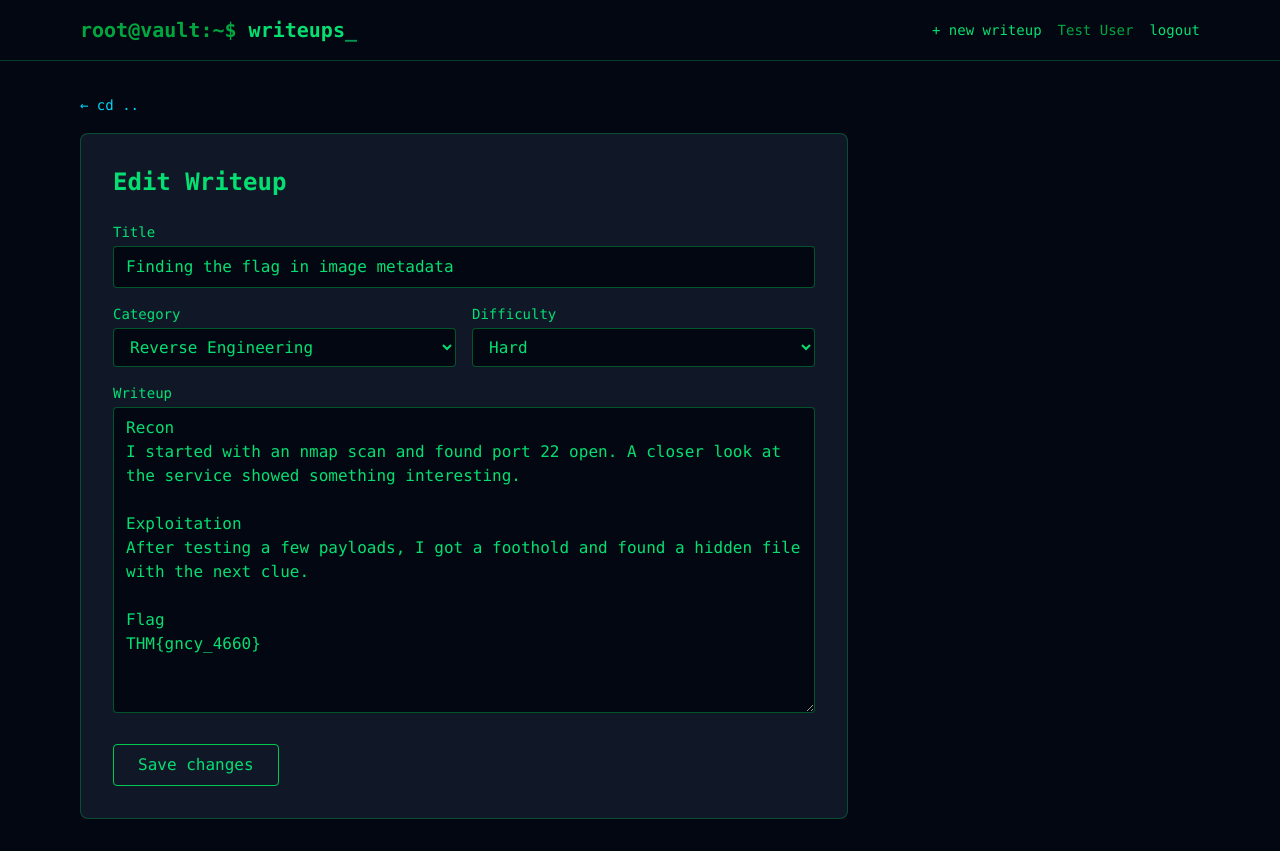
After one commit to maidejakupi/writeup-vault, a Laravel app: page /writeups/1/edit in a window 1280 px wide. The commit adds this page. Run offline with Laravel 12, Linux system fonts and the light colour scheme; a user stored in the database is signed in; data comes from the database, SQL or seed files in the repository; style sheets or scripts are compiled from the project's sources.

Commit message:
Add writeup CRUD with validation, flash messages and route model binding

```diff
--- a/app/Http/Controllers/WriteupController.php
+++ b/app/Http/Controllers/WriteupController.php
@@ -3,6 +3,8 @@
 namespace App\Http\Controllers;
 
 use App\Models\Writeup;
+use Illuminate\Http\Request;
+use Illuminate\Validation\Rule;
 
 class WriteupController extends Controller
 {
@@ -13,8 +15,56 @@ class WriteupController extends Controller
         return view('writeups.index', compact('writeups'));
     }
 
+    public function create()
+    {
+        return view('writeups.create');
+    }
+
+    public function store(Request $request)
+    {
+        $validated = $this->validateWriteup($request);
+
+        $writeup = $request->user()->writeups()->create($validated);
+
+        return redirect()->route('writeups.show', $writeup)
+            ->with('success', 'Writeup created successfully.');
+    }
+
     public function show(Writeup $writeup)
     {
         return view('writeups.show', compact('writeup'));
     }
+
+    public function edit(Writeup $writeup)
+    {
+        return view('writeups.edit', compact('writeup'));
+    }
+
+    public function update(Request $request, Writeup $writeup)
+    {
+        $validated = $this->validateWriteup($request);
+
+        $writeup->update($validated);
+
+        return redirect()->route('writeups.show', $writeup)
+            ->with('success', 'Writeup updated successfully.');
+    }
+
+    public function destroy(Writeup $writeup)
+    {
+        $writeup->delete();
+
+        return redirect()->route('writeups.index')
+            ->with('success', 'Writeup deleted.');
+    }
+
+    private function validateWriteup(Request $request): array
+    {
+        return $request->validate([
+            'title' => 'required|string|max:255',
+            'category' => ['required', Rule::in(Writeup::CATEGORIES)],
+            'difficulty' => ['required', Rule::in(Writeup::DIFFICULTIES)],
+            'body' => 'required|string|min:20',
+        ]);
+    }
 }
--- a/app/Models/Writeup.php
+++ b/app/Models/Writeup.php
@@ -9,6 +9,8 @@ use Illuminate\Database\Eloquent\Relations\BelongsTo;
 class Writeup extends Model
 {
     use HasFactory;
+    public const CATEGORIES = ['Web', 'Crypto', 'Forensics', 'Pwn', 'Reverse Engineering', 'OSINT', 'Misc'];
+    public const DIFFICULTIES = ['Easy', 'Medium', 'Hard'];
 
     protected $fillable = [
         'title',
--- a/resources/views/components/layout.blade.php
+++ b/resources/views/components/layout.blade.php
@@ -15,6 +15,8 @@
 
         <div class="flex items-center gap-4 text-sm">
             @auth
+
+                <a href="{{ route('writeups.create') }}" class="hover:text-green-200">+ new writeup</a>
                 <span class="text-green-600">{{ auth()->user()->name }}</span>
                 <form method="POST" action="{{ route('logout') }}">
                     @csrf
--- /dev/null
+++ b/resources/views/writeups/_form.blade.php
@@ -0,0 +1,45 @@
+<div class="space-y-4">
+    <div>
+        <label for="title" class="block text-sm mb-1">Title</label>
+        <input id="title" name="title" type="text" value="{{ old('title', $writeup->title ?? '') }}"
+               class="w-full bg-gray-950 border border-green-500/40 rounded px-3 py-2 focus:outline-none focus:border-green-400">
+        @error('title') <p class="text-red-400 text-sm mt-1">{{ $message }}</p> @enderror
+    </div>
+
+    <div class="grid gap-4 md:grid-cols-2">
+        <div>
+            <label for="category" class="block text-sm mb-1">Category</label>
+            <select id="category" name="category"
+                    class="w-full bg-gray-950 border border-green-500/40 rounded px-3 py-2 focus:outline-none focus:border-green-400">
+                <option value="">Select a category</option>
+                @foreach (\App\Models\Writeup::CATEGORIES as $category)
+                    <option value="{{ $category }}" @selected(old('category', $writeup->category ?? '') === $category)>
+                        {{ $category }}
+                    </option>
+                @endforeach
+            </select>
+            @error('category') <p class="text-red-400 text-sm mt-1">{{ $message }}</p> @enderror
+        </div>
+
+        <div>
+            <label for="difficulty" class="block text-sm mb-1">Difficulty</label>
+            <select id="difficulty" name="difficulty"
+                    class="w-full bg-gray-950 border border-green-500/40 rounded px-3 py-2 focus:outline-none focus:border-green-400">
+                <option value="">Select a difficulty</option>
+                @foreach (\App\Models\Writeup::DIFFICULTIES as $difficulty)
+                    <option value="{{ $difficulty }}" @selected(old('difficulty', $writeup->difficulty ?? '') === $difficulty)>
+                        {{ $difficulty }}
+                    </option>
+                @endforeach
+            </select>
+            @error('difficulty') <p class="text-red-400 text-sm mt-1">{{ $message }}</p> @enderror
+        </div>
+    </div>
+
+    <div>
+        <label for="body" class="block text-sm mb-1">Writeup</label>
+        <textarea id="body" name="body" rows="12"
+                  class="w-full bg-gray-950 border border-green-500/40 rounded px-3 py-2 focus:outline-none focus:border-green-400">{{ old('body', $writeup->body ?? '') }}</textarea>
+        @error('body') <p class="text-red-400 text-sm mt-1">{{ $message }}</p> @enderror
+    </div>
+</div>
--- /dev/null
+++ b/resources/views/writeups/edit.blade.php
@@ -0,0 +1,20 @@
+<x-layout>
+    <x-slot:title>Edit Writeup</x-slot:title>
+
+    <a href="{{ route('writeups.show', $writeup) }}" class="text-sm text-cyan-400 hover:underline">&larr; cd ..</a>
+
+    <div class="mt-4 max-w-3xl bg-gray-900 border border-green-500/30 rounded-lg p-8">
+        <h1 class="text-2xl font-bold mb-6">Edit Writeup</h1>
+
+        <form method="POST" action="{{ route('writeups.update', $writeup) }}">
+            @csrf
+            @method('PUT')
+            @include('writeups._form')
+
+            <button type="submit"
+                    class="mt-6 border border-green-500 rounded px-6 py-2 hover:bg-green-500 hover:text-gray-950 transition">
+                Save changes
+            </button>
+        </form>
+    </div>
+</x-layout>
--- a/routes/web.php
+++ b/routes/web.php
@@ -6,9 +6,16 @@ use Illuminate\Support\Facades\Route;
 
 Route::redirect('/', '/writeups')->name('home');
 
-Route::resource('writeups', WriteupController::class)->only(['index', 'show']);
+// Create / edit / delete: only for logged-in users.
+// This must come BEFORE the public routes, otherwise /writeups/create
+// would be treated as /writeups/{writeup}.
+Route::resource('writeups', WriteupController::class)
+    ->except(['index', 'show'])
+    ->middleware('auth');
 
-// Only for visitors who are NOT logged in
+Route::resource('writeups', WriteupController::class)
+    ->only(['index', 'show']);
+
 Route::middleware('guest')->group(function () {
     Route::get('/register', [AuthController::class, 'showRegister'])->name('register');
     Route::post('/register', [AuthController::class, 'register']);
@@ -17,7 +24,6 @@ Route::middleware('guest')->group(function () {
     Route::post('/login', [AuthController::class, 'login']);
 });
 
-// Only for logged-in users
 Route::post('/logout', [AuthController::class, 'logout'])
     ->middleware('auth')
     ->name('logout');
```
Also changed, not shown: resources/views/writeups/create.blade.php (added, +19 -0 lines), resources/views/writeups/show.blade.php (+19 -0 lines).
